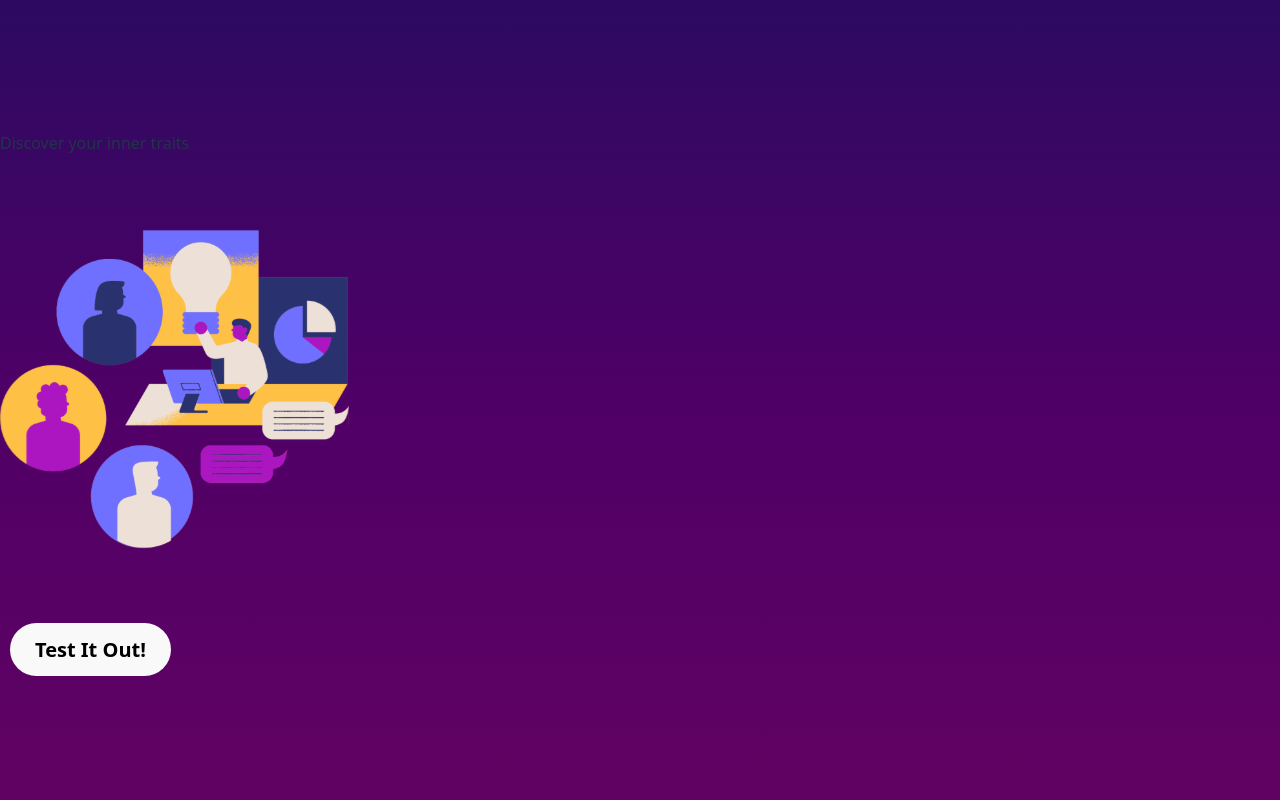
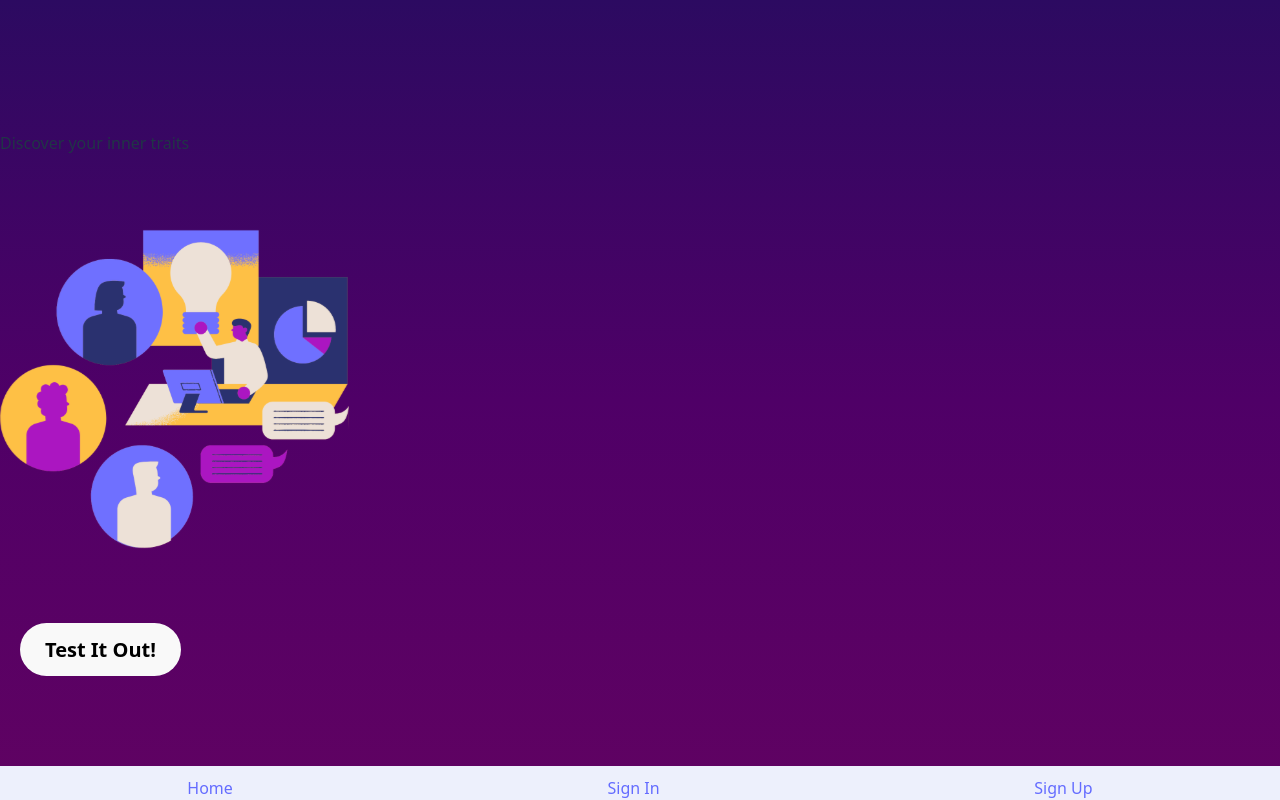
Before and after one commit to dallas-vanwyk/DiscoverU-front-end, a React (Vite) app: page /personality-test in a window 1280 px wide. Built offline with nearby package versions, Linux system fonts and the light colour scheme; no server answers.

Commit message:
continuing styling

```diff
--- a/src/components/PersonalityTest/PersonalityTest.jsx
+++ b/src/components/PersonalityTest/PersonalityTest.jsx
@@ -1,7 +1,10 @@
 // src/components/PersonalityTest.jsx
+
+import NavBar from "../NavBar/NavBar.jsx";
 
 const HomePage = () => {
   return (
+    <>
       <main>
         <p>Discover your inner traits</p>
         <img src="images/main-app/personality-test.svg" alt="Icon" />
@@ -14,6 +17,8 @@ const HomePage = () => {
           <button>Test It Out!</button>
         </a>
       </main>
+      <NavBar />
+    </>
   );
 };
 
--- a/src/global.css
+++ b/src/global.css
@@ -55,13 +55,19 @@ nav ul {
 
 .homepage-image {
   background: #ffffff55;
-  width: 90%;
+  margin: 20px;
+  /* width: 90%; */
 }
 
 .homepage {
   display: flex;
   flex-direction: column;
-
+  width: 100vw;
+  /* justify-content: center; */
+  /* align-self: center; */
+  /* margin: auto; */
+  /* align-items: center; */
+  margin-bottom: 150px;
 }
 
 /* buttonsssssss */
@@ -69,6 +75,6 @@ nav ul {
 button {
   font-size: 20px;
   font-weight: 800;
-  margin: 10px;
+  margin: 10px 20px;
   border-radius: 40px;
 }
```
Lines whose indentation alone changed are shown as unchanged.
